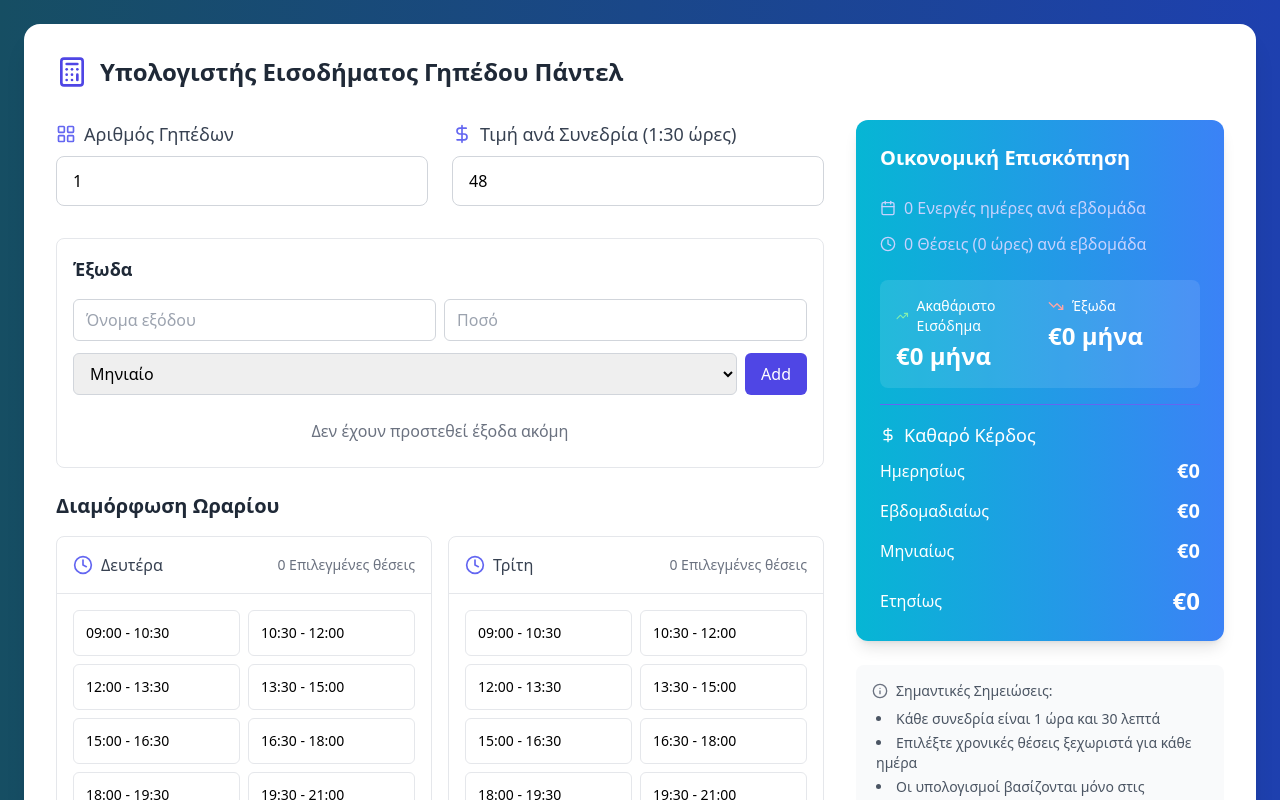
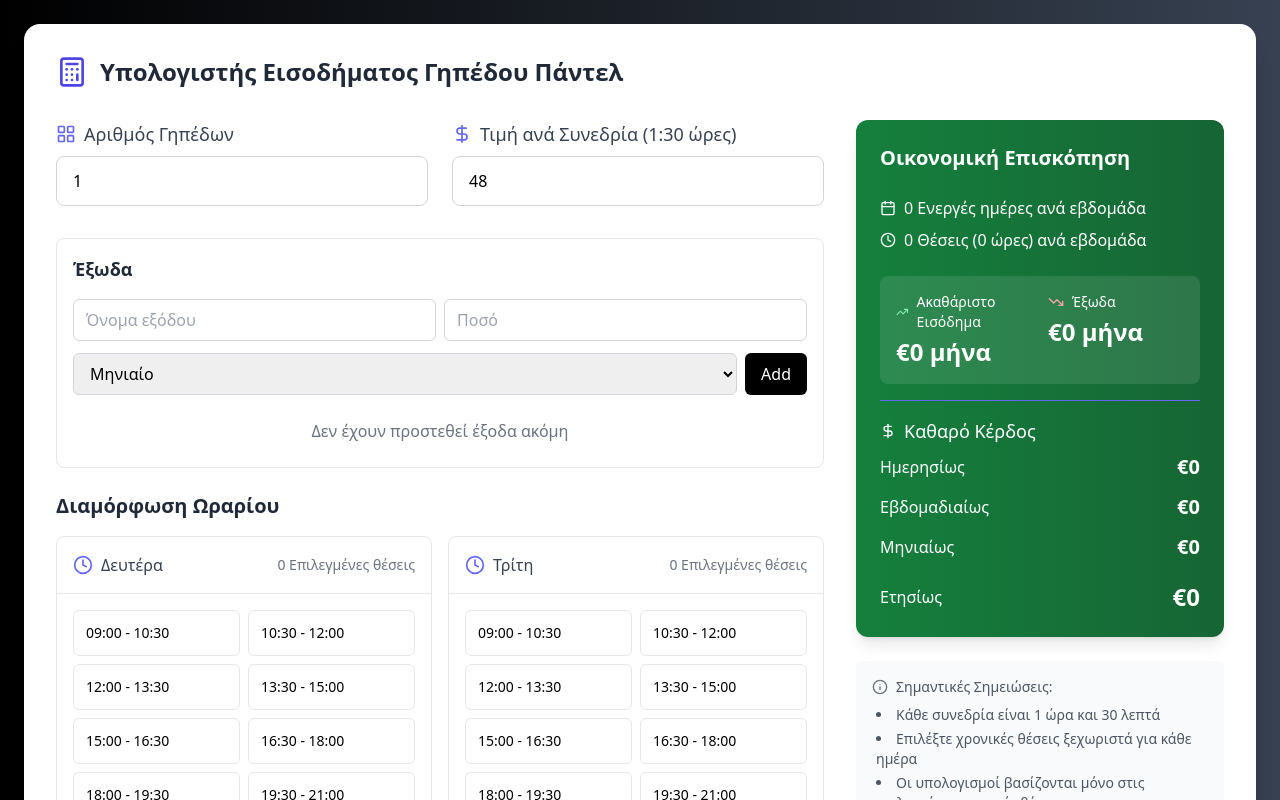
Before and after one commit to alik3dav/padel_club_income_calculator, a React (Vite) app: page / in a window 1280 px wide. Shown: the top 800 px of the page. Built offline with nearby package versions, Linux system fonts and the light colour scheme.

Commit message:
css improvements

```diff
--- a/src/App.tsx
+++ b/src/App.tsx
@@ -97,7 +97,7 @@ function App() {
   }, [courts, pricePerSession, schedule]);
 
   return (
-    <div className="min-h-screen bg-gradient-to-r from-cyan-900 to-blue-800 p-6">
+    <div className="min-h-screen bg-gradient-to-r from-black to-gray-700 p-6">
       <div className="max-w-8xl mx-auto">
         <div className="bg-white rounded-2xl shadow-xl p-8 mb-8">
           <div className="flex items-center gap-3 mb-8">
--- a/src/components/ExpensesManager.tsx
+++ b/src/components/ExpensesManager.tsx
@@ -66,7 +66,7 @@ export function ExpensesManager({ expenses, onAddExpense, onRemoveExpense }: Exp
           </select>
           <button
             type="submit"
-            className="px-4 py-2 bg-indigo-600 text-white rounded-md hover:bg-indigo-700 transition-colors"
+            className="px-4 py-2 bg-gradient-to-r from-black to-black text-white rounded-md hover:bg-grey-700 transition-colors"
           >
             Add
           </button>
--- a/src/components/IncomeDisplay.tsx
+++ b/src/components/IncomeDisplay.tsx
@@ -59,10 +59,10 @@ export function IncomeDisplay({ income, schedule, expenses }: IncomeDisplayProps
   };
 
   return (
-    <div className="bg-gradient-to-r from-cyan-500 to-blue-500 rounded-xl p-6 text-white shadow-lg">
+    <div className="bg-gradient-to-r from-green-700 to-green-800 rounded-xl p-6 text-white shadow-lg">
       <h2 className="text-xl font-semibold mb-6">Οικονομική Επισκόπηση</h2>
 
-      <div className="space-y-3 mb-6 text-indigo-200">
+      <div className="space-y-2 mb-6 text-white text-opacity-100">
         <div className="flex items-center gap-2">
           <Calendar className="w-4 h-4" />
           <span>{activeDays} Ενεργές ημέρες ανά εβδομάδα </span>
```
